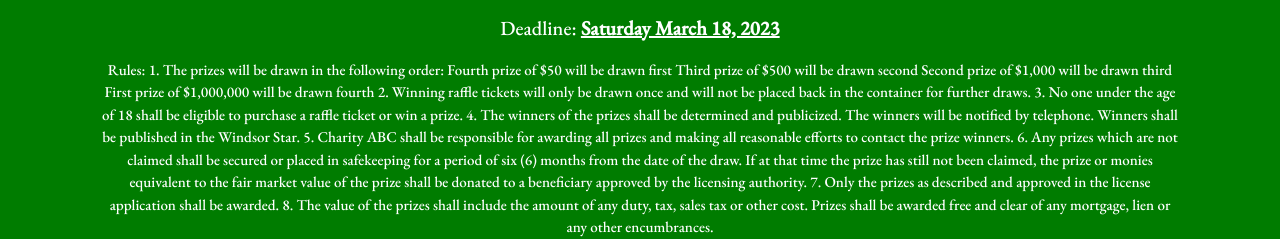
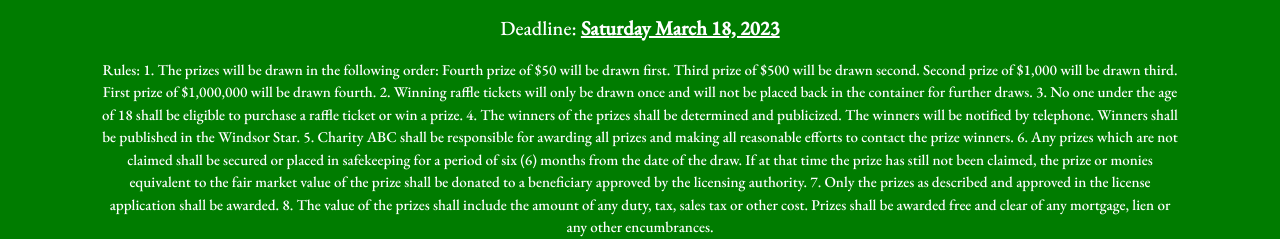
Before and after one commit to adilsoomro15/Weekly-Website--3, a plain HTML site: page index.html in a window 1280 px wide. Shown: the part 563-802 px from the top of the page. Drawn offline with nearby package versions, Linux system fonts and the light colour scheme.

Commit message:
Update index.html

```diff
--- a/index.html
+++ b/index.html
@@ -68,10 +68,10 @@
                     <p id="prize"><pre>Prizes: $1000     $500     $50</pre></p>
                     <p>Deadline: <u><b>Saturday March 18, 2023</b></u></p>
                     <p id="rules">Rules: 1. The prizes will be drawn in the following order:
-                    Fourth prize of $50 will be drawn first
-                    Third prize of $500 will be drawn second
-                    Second prize of $1,000 will be drawn third
-                    First prize of $1,000,000 will be drawn fourth
+                    Fourth prize of $50 will be drawn first.
+                    Third prize of $500 will be drawn second.
+                    Second prize of $1,000 will be drawn third.
+                    First prize of $1,000,000 will be drawn fourth.
                     2. Winning raffle tickets will only be drawn once and will not be placed back
                     in the container for further draws.
                     3. No one under the age of 18 shall be eligible to purchase a raffle ticket
```
